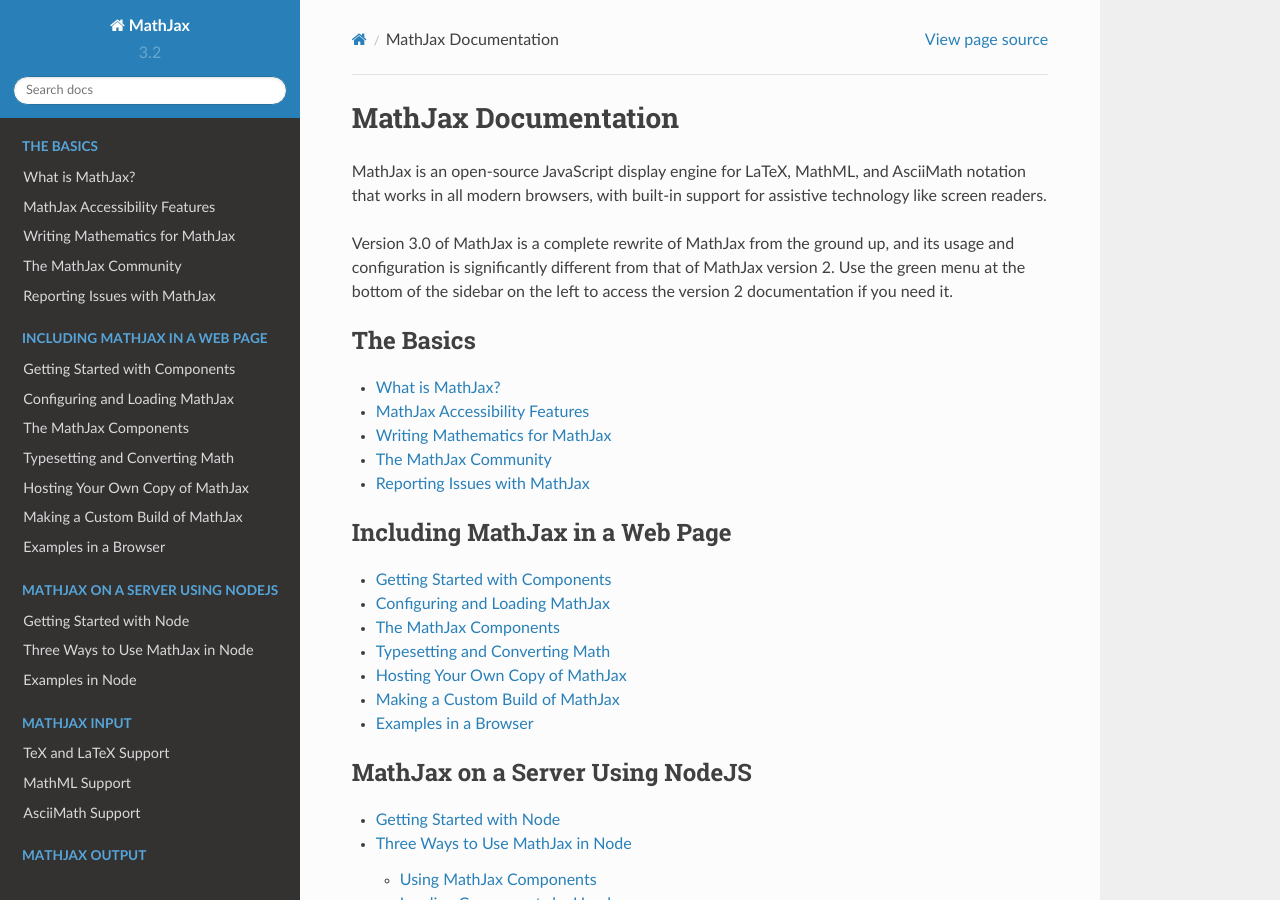
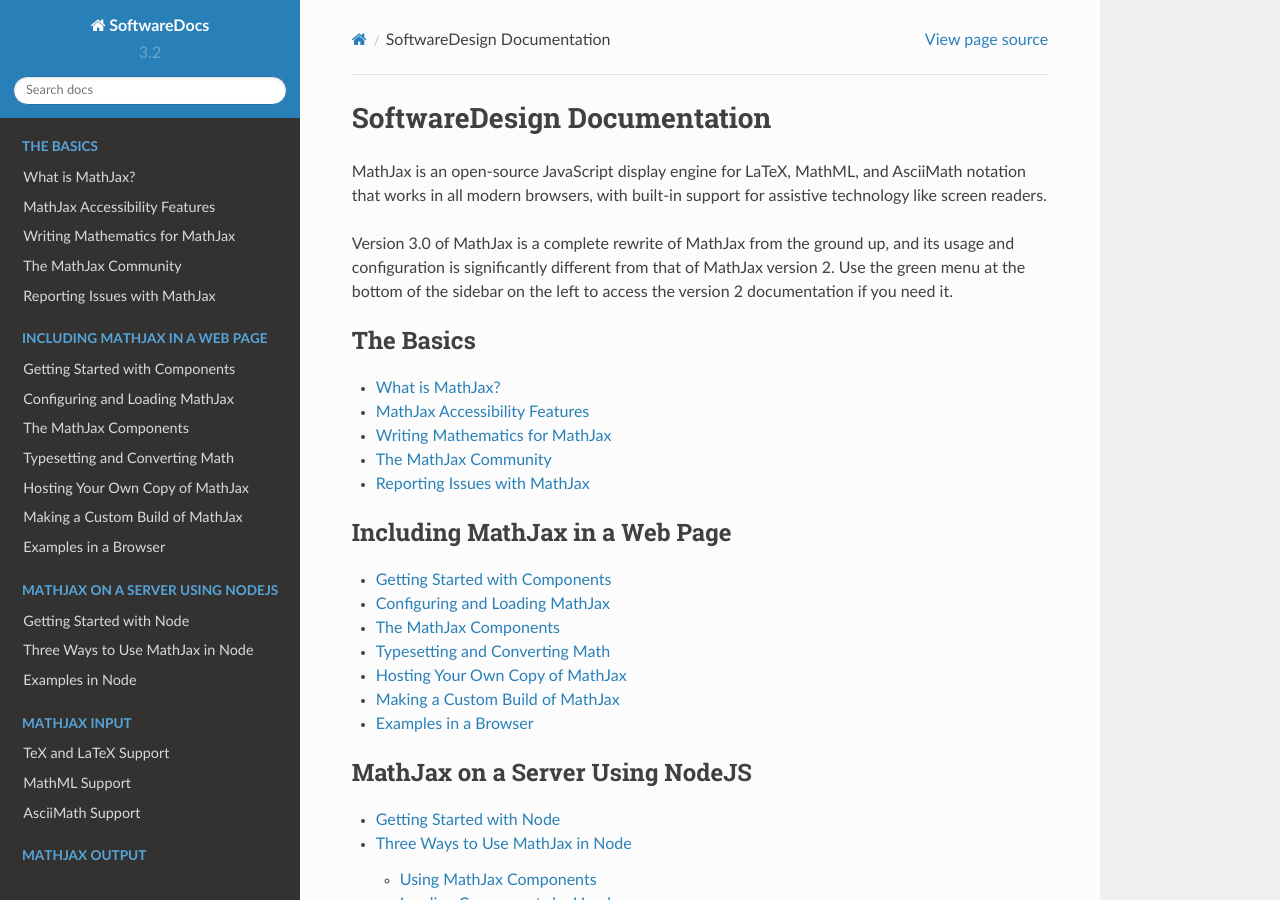
Before and after one commit to hungtranvn/SoftwareDocs, a Sphinx documentation site: the page built from docs/index.rst, in a window 1280 px wide and 900 px high. Built offline with Sphinx 7.4.7 and the Read the Docs theme 2.0.0, drawn with Linux system fonts in a browser that asks for light colours.

Commit message:
change some words

```diff
--- a/docs/conf.py
+++ b/docs/conf.py
@@ -37,7 +37,7 @@
 master_doc = 'index'
 
 # General information about the project.
-project = u'MathJax'
+project = u'SoftwareDocs'
 copyright = u'2021 The MathJax Consortium'
 
 # The version info for the project you're documenting, acts as replacement for
--- a/docs/index.rst
+++ b/docs/index.rst
@@ -1,5 +1,5 @@
 #####################
-MathJax Documentation
+SoftwareDesign Documentation
 #####################
 
 MathJax is an open-source JavaScript display engine for LaTeX,
```
